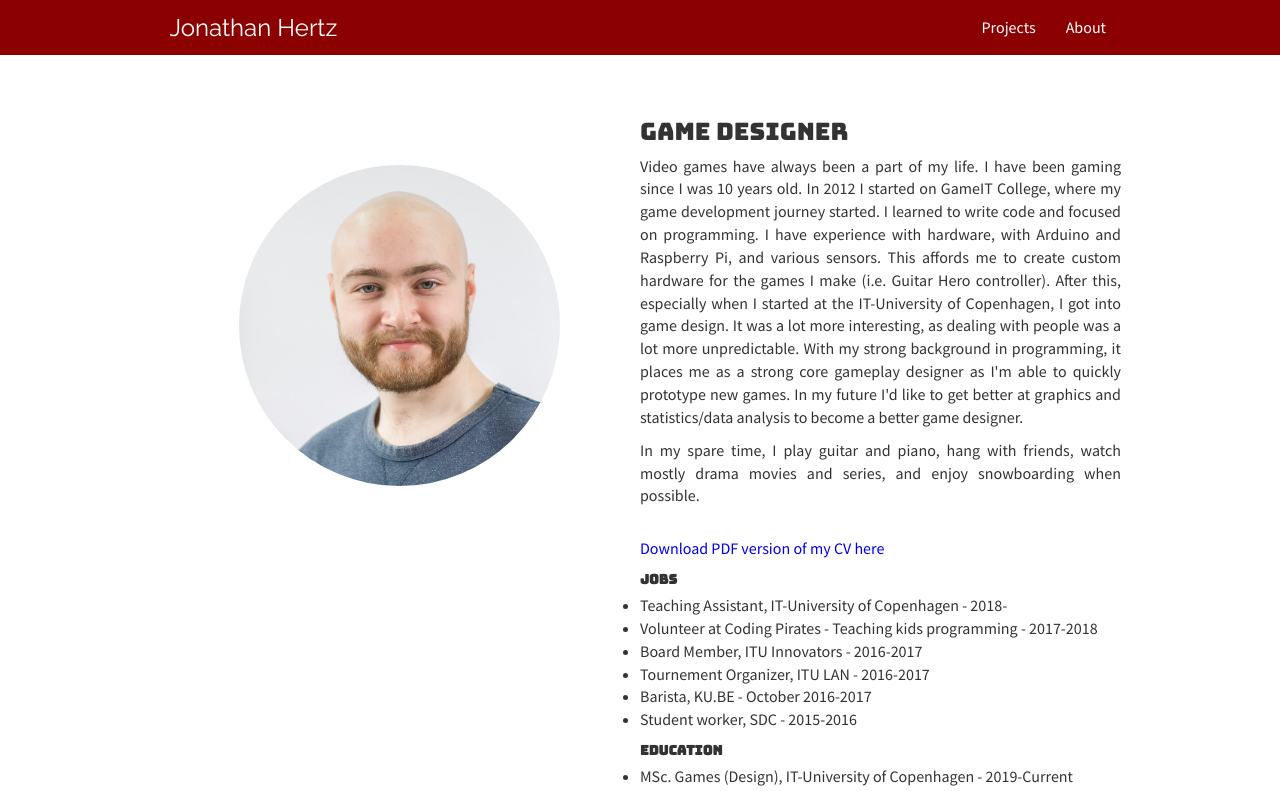
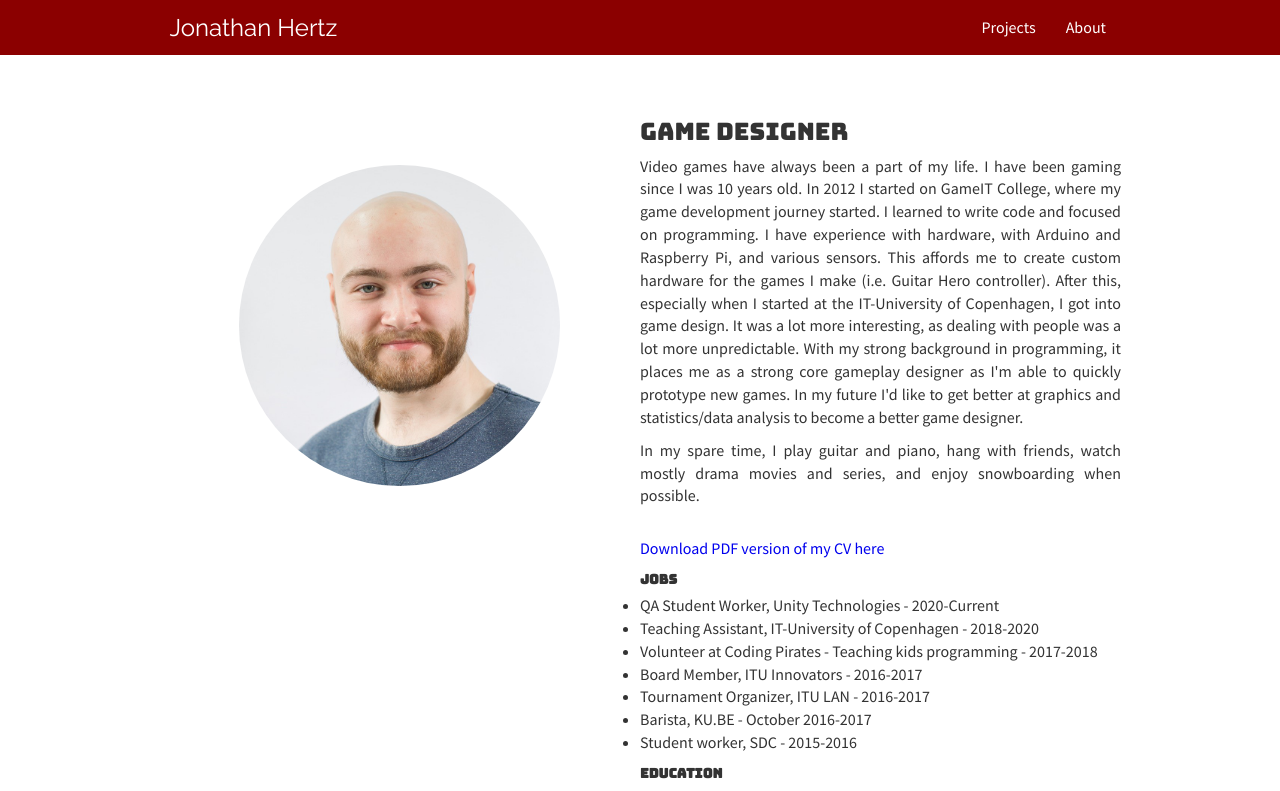
Before and after one commit to Bmandk/portfolio, a React (Create React App) app: page /about in a window 1280 px wide. Shown: the top 791 px of the page. Built offline with nearby package versions, Linux system fonts and the light colour scheme.

Commit message:
Updated CV

```diff
--- a/src/about/About.js
+++ b/src/about/About.js
@@ -30,10 +30,11 @@ export default class About extends React.Component {
                         <a href="/about/CV Jonathan Hertz.pdf">Download PDF version of my CV here</a>
                         <h5>Jobs</h5>
                         <ul>
-                            <li>Teaching Assistant, IT-University of Copenhagen - 2018-</li>
+                            <li>QA Student Worker, Unity Technologies - 2020-Current</li>
+                            <li>Teaching Assistant, IT-University of Copenhagen - 2018-2020</li>
                             <li>Volunteer at Coding Pirates - Teaching kids programming - 2017-2018</li>
                             <li>Board Member, ITU Innovators - 2016-2017</li>
-                            <li>Tournement Organizer, ITU LAN - 2016-2017</li>
+                            <li>Tournament Organizer, ITU LAN - 2016-2017</li>
                             <li>Barista, KU.BE - October 2016-2017</li>
                             <li>Student worker, SDC - 2015-2016</li>
                         </ul>
```
Also changed, not shown: 1 other file (tests, documents, lock files or other folders).
